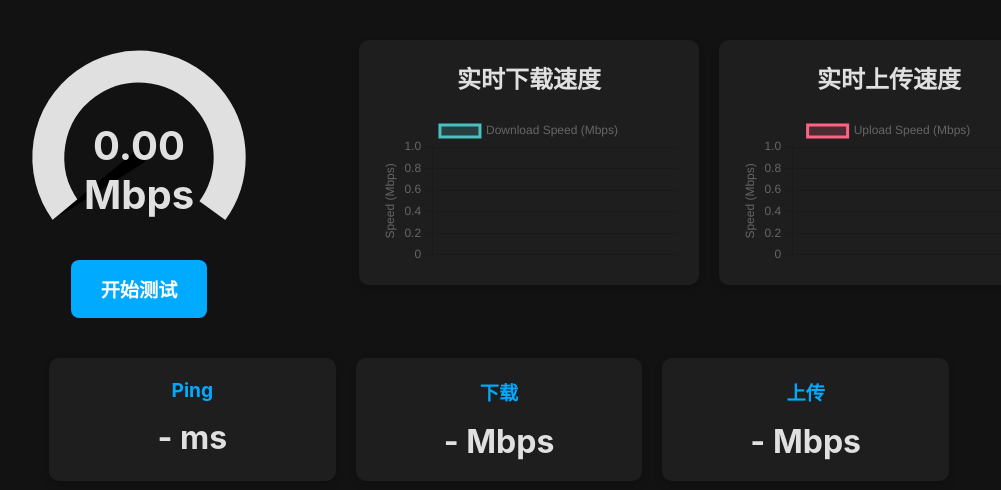
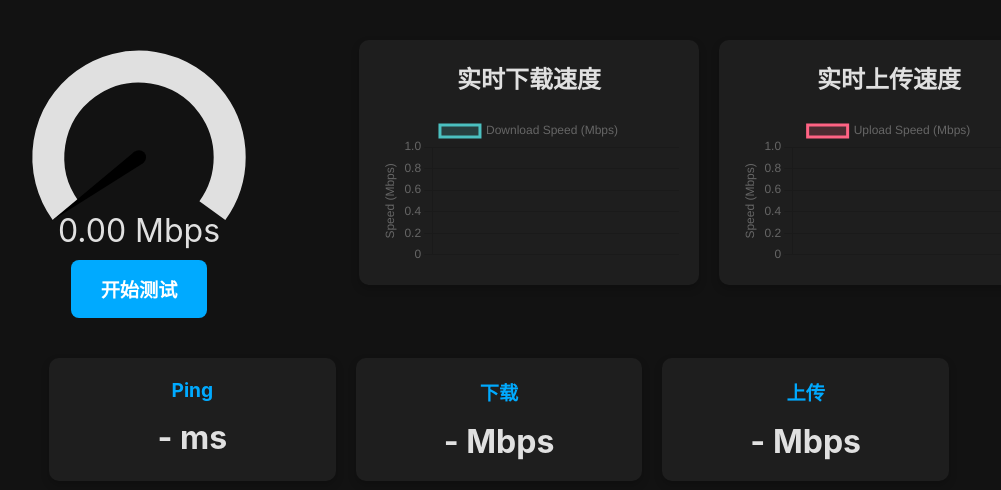
Before and after one commit to ShiDai567/SpeedTest, a Flask app: page / in a window 1280 px wide. Shown: the part 169-659 px from the top of the page, without its empty margins (141-1142 px from the left). Run offline with Flask 3, Linux system fonts and the light colour scheme; data that the repository does not hold is empty.

Commit message:
style(static): 调整速度显示样式
- 调整速度显示位置：将 top 属性从 65% 修改为 95%
- 减小字体大小：将 font-size 从 2.5em 修改为 2em
- 注释掉加粗样式：将 font-weight: bold 修改为 /* font-weight: bold; */

```diff
--- a/static/style.css
+++ b/static/style.css
@@ -66,12 +66,12 @@ header p {
 
 #speed-display {
     position: absolute;
-    top: 65%;
+    top: 95%;
     left: 50%;
     transform: translate(-50%, -50%);
-    font-size: 2.5em;
+    font-size: 2em;
     /* Original font size */
-    font-weight: bold;
+    /* font-weight: bold; */
     color: #e0e0e0;
     /* Adjusted for dark theme */
 }
```
